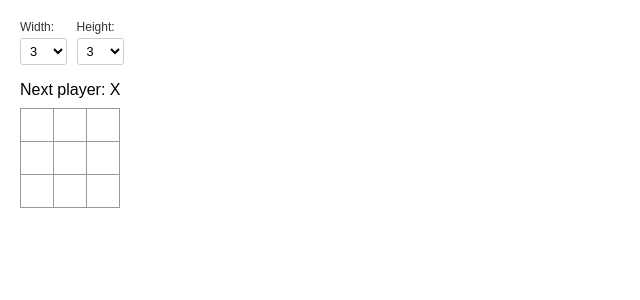
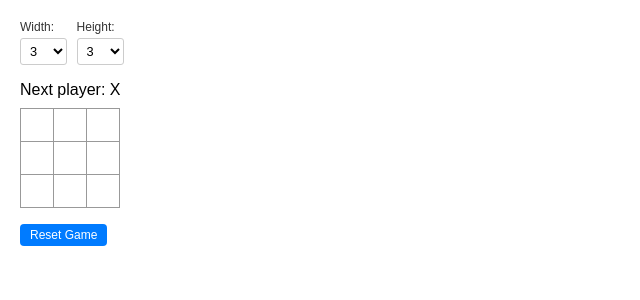
Before and after one commit to tcs-moe-inoue/gomoku.dev, a React (Create React App) app: page / in a window 1280 px wide. Shown: the top 300 px of the page, without its empty margins (0-640 px from the left). Built offline with nearby package versions, Linux system fonts and the light colour scheme.

Commit message:
UIにリセットボタンを追加

```diff
--- a/src/components/Board.jsx
+++ b/src/components/Board.jsx
@@ -91,6 +91,8 @@ export default function Board() {
       <div className="status">{status}</div>
 
       <div>{Array.from({ length: height }, (_, row) => renderRow(row))}</div>
+
+      <button className="reset-button" onClick={() => resetGame(width, height)}>Reset Game</button>
     </div>
   );
 }
--- a/src/styles.css
+++ b/src/styles.css
@@ -89,3 +89,18 @@ body {
 .game-info {
   margin-left: 20px;
 }
+
+.reset-button {
+  margin-top: 16px;
+  padding: 4px 10px;
+  font-size: 12px;
+  background-color: #007bff;
+  color: white;
+  border: none;
+  border-radius: 4px;
+  cursor: pointer;
+}
+
+.reset-button:hover {
+  background-color: #0056b3;
+}
```
